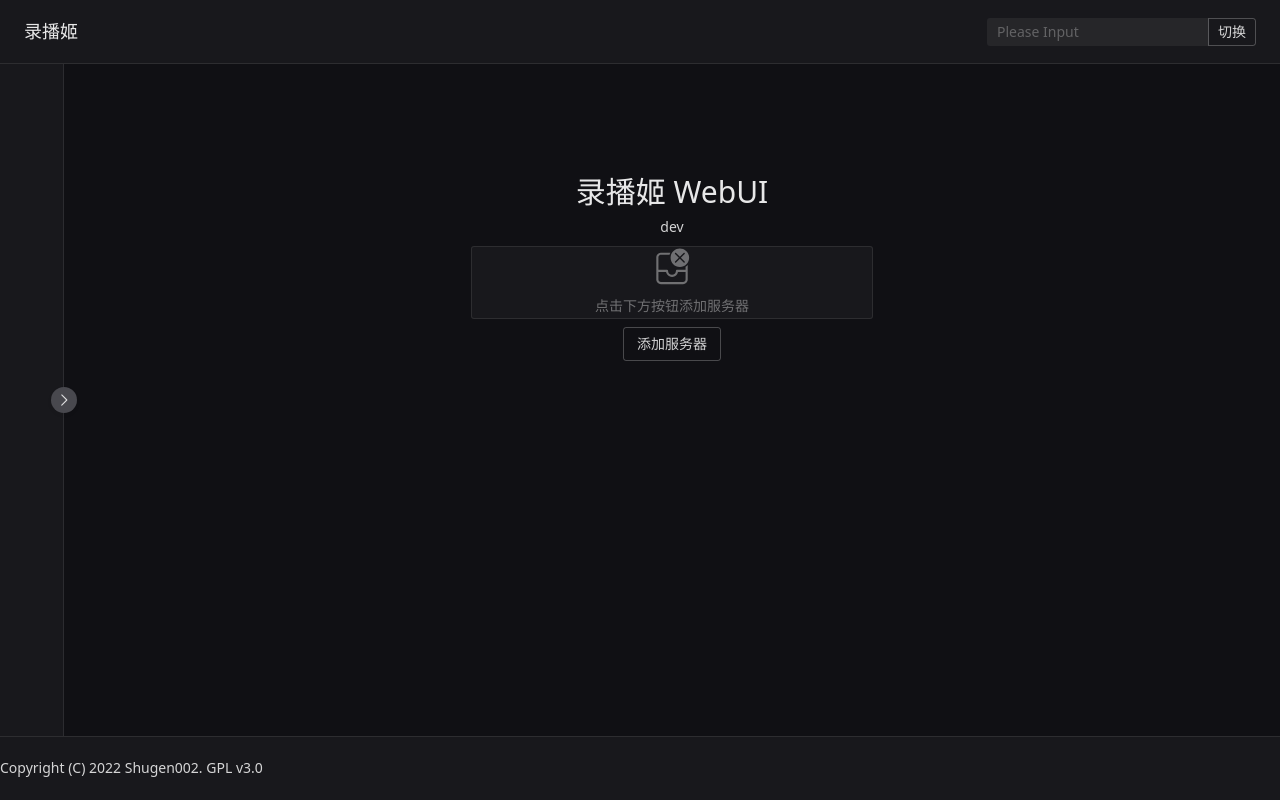
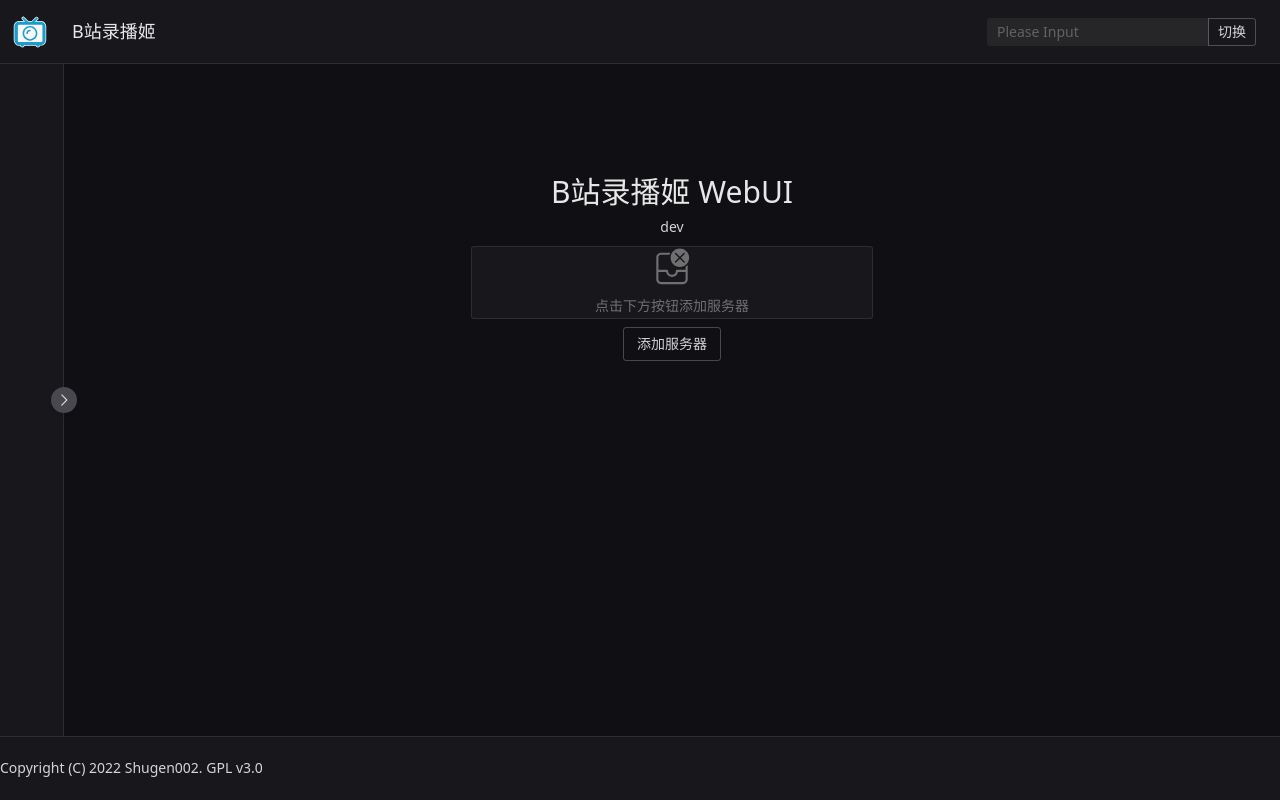
Before and after one commit to BililiveRecorder/BililiveRecorder-WebUI, a Vue app: page / in a window 1280 px wide. Built offline with nearby package versions, Linux system fonts and the light colour scheme; some icons are missing.

Commit message:
feat: update branding and assets

```diff
--- a/index.html
+++ b/index.html
@@ -1,5 +1,5 @@
 <!DOCTYPE html>
-<html lang="en">
+<html lang="zh">
 
 <head>
   <meta charset="UTF-8" />
--- a/src/components/GlobalProvider.vue
+++ b/src/components/GlobalProvider.vue
@@ -52,14 +52,14 @@ router.beforeEach((to, from) => {
 
   if (!EMBEDED_BUILD && to.meta.requireController) {
     if (controller.value) {
-      document.title = (to?.meta.title ? `${to.meta.title}@${controller.value.extra?.name} - ` : '') + '录播姬';
+      document.title = (to?.meta.title ? `${to.meta.title}@${controller.value.extra?.name} - ` : '') + 'B站录播姬';
       return true;
     } else {
       return '/';
     }
   }
 
-  document.title = (to?.meta.title ? `${to.meta.title} - ` : '') + '录播姬';
+  document.title = (to?.meta.title ? `${to.meta.title} - ` : '') + 'B站录播姬';
   return true;
 });
 
--- a/src/components/TopBar.vue
+++ b/src/components/TopBar.vue
@@ -1,6 +1,11 @@
 <template>
   <n-layout-header style="height: 64px;display: flex;align-items: center;justify-content: space-between" bordered>
-    <n-h3 style="margin: 0 24px">录播姬</n-h3>
+    <div style="display: flex;align-items: center">
+      <img src="/favicon.svg" style="height: 36px;margin-left: 12px;" />
+      <n-h3 style="margin: 0 24px">
+        B站录播姬
+      </n-h3>
+    </div>
     <div style="margin: 0 24px" v-if="!EMBEDED_BUILD">
       <n-input-group>
         <n-input size="small" :disabled="true" :value="(controller?.extra?.name)"></n-input>
--- a/src/views/Home.vue
+++ b/src/views/Home.vue
@@ -1,7 +1,7 @@
 <template>
   <div class="home-container">
     <div style="text-align: center;">
-      <n-h1 style="margin:0">录播姬 WebUI</n-h1>
+      <n-h1 style="margin:0">B站录播姬 WebUI</n-h1>
       <p style="margin:0">{{ selfversion }}</p>
     </div>
     <div class="server-container">
```
Also changed, not shown: public/favicon.svg (added), 1 other file (tests, documents, lock files or other folders).
